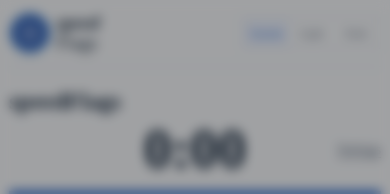
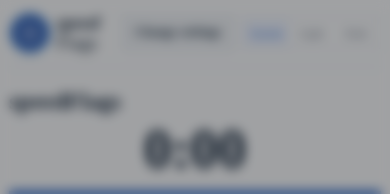
Before and after one commit to ArjoDas/speedFlags, a React (Vite) app in the folder frontend/: page / in a window 390 px wide. Shown: the top 194 px of the page. Built offline with nearby package versions, Linux system fonts and the light colour scheme; no server answers.

Commit message:
Move settings to header and show setup only on first visit

```diff
--- a/frontend/src/App.tsx
+++ b/frontend/src/App.tsx
@@ -1,6 +1,6 @@
 import { useCallback, useEffect, useLayoutEffect, useReducer, useRef, useState } from 'react'
 import { api, ApiError, preload, type Country, type Game, type Settings } from './api/client'
-import { loadSettings, recordBest, write, dailyKey, storedDaily } from './storage/preferences'
+import { loadSettings, recordBest, read, write, dailyKey, storedDaily } from './storage/preferences'
 import { AnswerInput } from './ui/AnswerInput'
 import { Results } from './ui/Results'
 import { Setup } from './ui/Setup'
@@ -60,8 +60,8 @@ function reducer(state: State, action: Action): State {
 export default function App() {
   const [state, dispatch] = useReducer(reducer, initial)
   const [settings, setSettings] = useState<Settings>(loadSettings)
-  const [settingsOpen, setSettingsOpen] = useState(true)
-  const [settingsVisible, setSettingsVisible] = useState(true)
+  const [settingsOpen, setSettingsOpen] = useState(() => read('settings-seen.v1') !== true)
+  const [settingsVisible, setSettingsVisible] = useState(settingsOpen)
   const [countries, setCountries] = useState<Country[]>([])
   const [flagProgress, setFlagProgress] = useState<FlagProgress | null>(null)
   const [remaining, setRemaining] = useState(0)
@@ -168,6 +168,10 @@ export default function App() {
     },
     [],
   )
+
+  useEffect(() => {
+    write('settings-seen.v1', true)
+  }, [])
 
   const initialSettings = useRef(settings)
   useEffect(() => {
@@ -329,6 +333,13 @@ export default function App() {
           </span>
         </a>
         <div className="header-right">
+          <button
+            className="secondary settings-button"
+            onClick={() => setSettingsOpen(true)}
+            disabled={busy}
+          >
+            Change settings
+          </button>
           <Theme />
         </div>
       </header>
@@ -366,9 +377,6 @@ export default function App() {
                     ? '0:00'
                     : `${settings.duration}s`}
               </span>
-              <button className="text-button" onClick={() => setSettingsOpen(true)}>
-                Settings
-              </button>
             </div>
             <div className="time-track" aria-hidden="true">
               <div style={{ width: '100%' }} />
@@ -436,13 +444,11 @@ export default function App() {
                     ? `${game.status === 'ready' ? game.settings.duration : (remaining / 1000).toFixed(1)}s`
                     : 'Untimed'}
               </span>
-              <button
-                className="text-button"
-                onClick={game.status === 'ready' ? () => setSettingsOpen(true) : finish}
-                disabled={busy}
-              >
-                {game.status === 'ready' ? 'Change settings' : 'Finish round'}
-              </button>
+              {game.status === 'playing' && (
+                <button className="text-button" onClick={finish} disabled={busy}>
+                  Finish round
+                </button>
+              )}
             </div>
             {game.settings.mode !== 'practice' && (
               <div
@@ -592,7 +598,6 @@ export default function App() {
             game={game}
             best={state.best}
             saved={state.saved}
-            setup={reset}
             replay={() => {
               reset()
               setSettingsOpen(false)
--- a/frontend/src/styles.css
+++ b/frontend/src/styles.css
@@ -806,3 +806,21 @@ legend {
 .share-status textarea {
   max-width: 430px;
 }
+
+.header-right {
+  display: flex;
+  align-items: center;
+  gap: 12px;
+}
+.settings-button {
+  font-size: 0.8rem;
+}
+@media (max-width: 420px) {
+  .site-header {
+    flex-wrap: wrap;
+  }
+  .header-right {
+    margin-left: auto;
+    gap: 8px;
+  }
+}
--- a/frontend/src/ui/Results.tsx
+++ b/frontend/src/ui/Results.tsx
@@ -7,9 +7,8 @@ type Props = {
   saved: boolean
   replay: () => void
   practice: () => void
-  setup: () => void
 }
-export function Results({ game, best, saved, replay, practice, setup }: Props) {
+export function Results({ game, best, saved, replay, practice }: Props) {
   const [copyState, setCopyState] = useState('')
   const share = dailyShare(game)
   const heading = useRef<HTMLHeadingElement>(null)
@@ -93,9 +92,6 @@ export function Results({ game, best, saved, replay, practice, setup }: Props) {
             Practice missed flags
           </button>
         )}
-        <button className="text-button" onClick={setup}>
-          Change settings
-        </button>
         {share && (
           <button
             className="primary copy-result"
```
Also changed, not shown: 2 other files (tests, documents, lock files or other folders).
